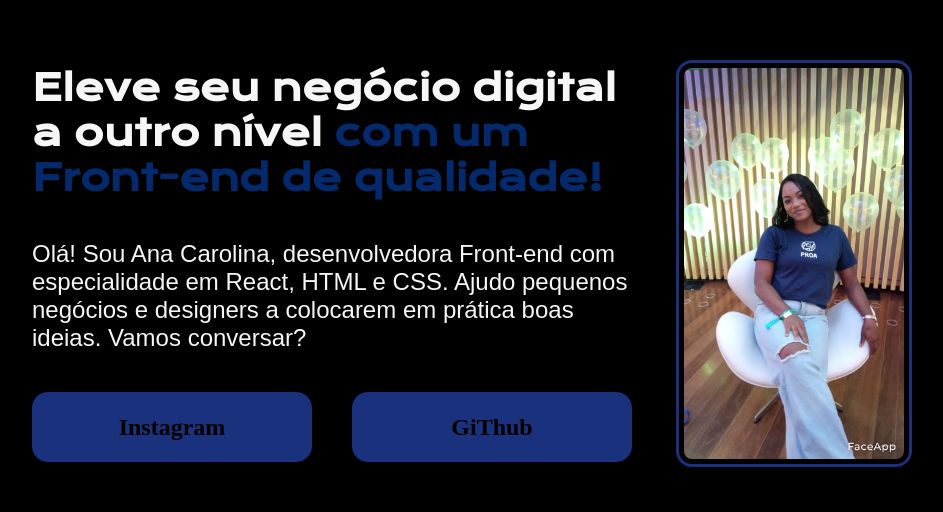
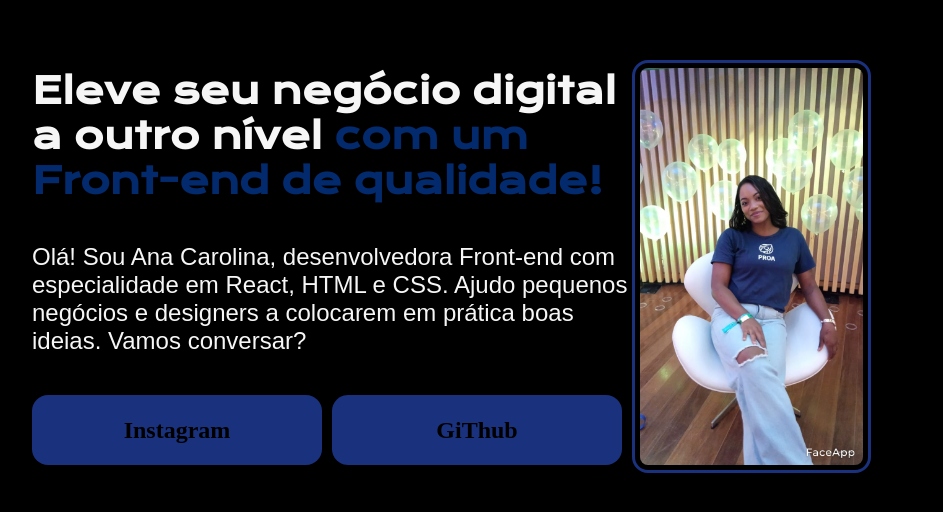
Before and after one commit to AnaCAROLINA39/Apresenta-o, a plain HTML site: page index.html in a window 1280 px wide. Shown: the part 140-652 px from the top of the page, without its empty margins (168-1111 px from the left). Drawn offline with nearby package versions, Linux system fonts and the light colour scheme.

Commit message:
adicionando espaco entre butoon

```diff
--- a/style.css
+++ b/style.css
@@ -42,7 +42,7 @@ img{
     border:#1A317D solid;
     padding: 5px;
     left: 100%;
-    width: 25%;
+    width: 38%;
 }
 
 h1{
@@ -56,7 +56,7 @@ p{
 }
 .Botao{
     display: flex;
-    justify-content: space-between;
+    justify-content:space-between;;
 }
 .butoon{
     background-color: #1A317D;
@@ -65,11 +65,14 @@ p{
     border-radius: 16px;
     font-size: 24px;
     font-weight:600 ;
-    padding: 21.5px 0 ;
+    padding: 21.5px 10px ;
     text-decoration: none;
     color: black;
+    margin-right: 10px;
 }
 main{
     padding: 8px;
+    width: 100%;
+    max-width: 588px;
 
 }
```
